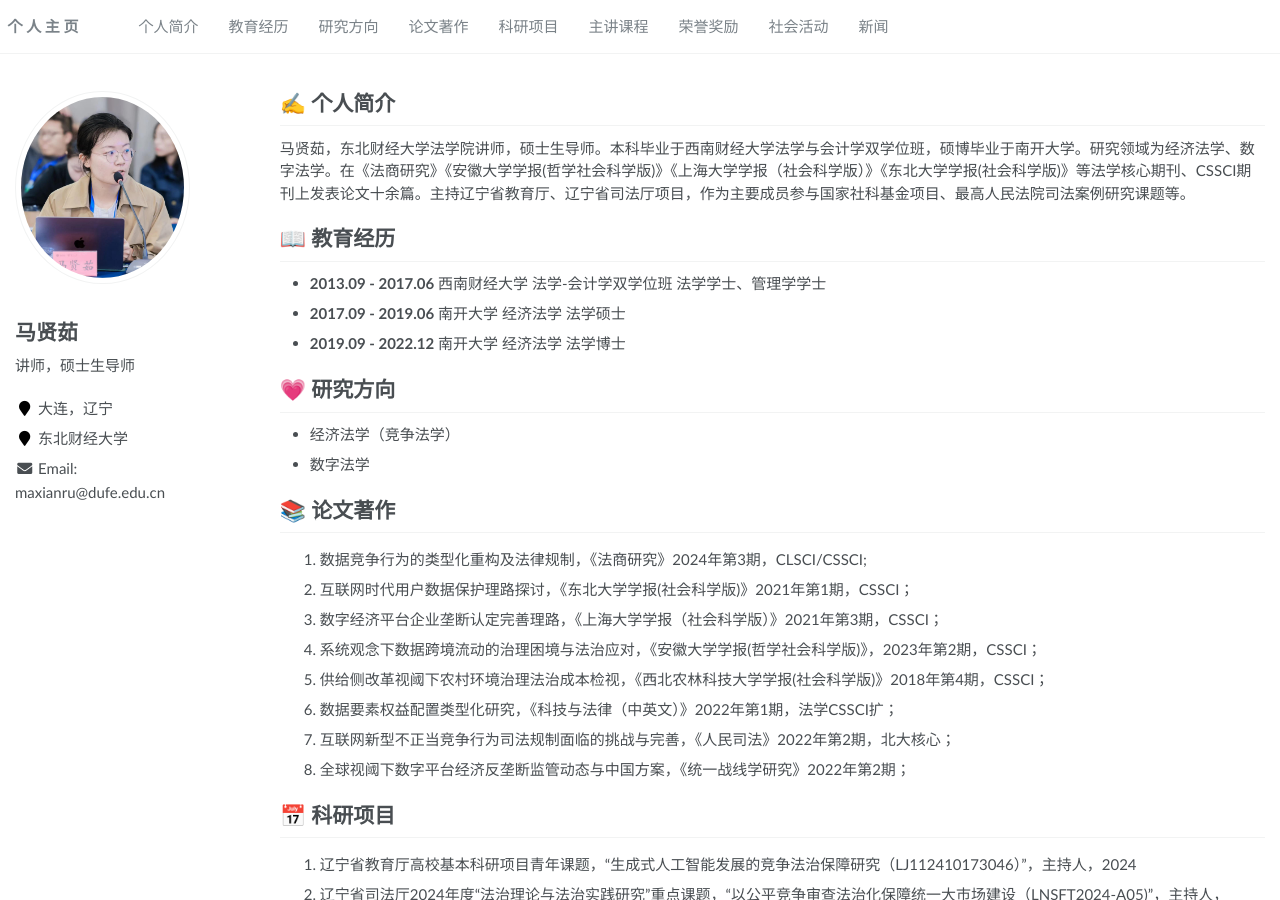
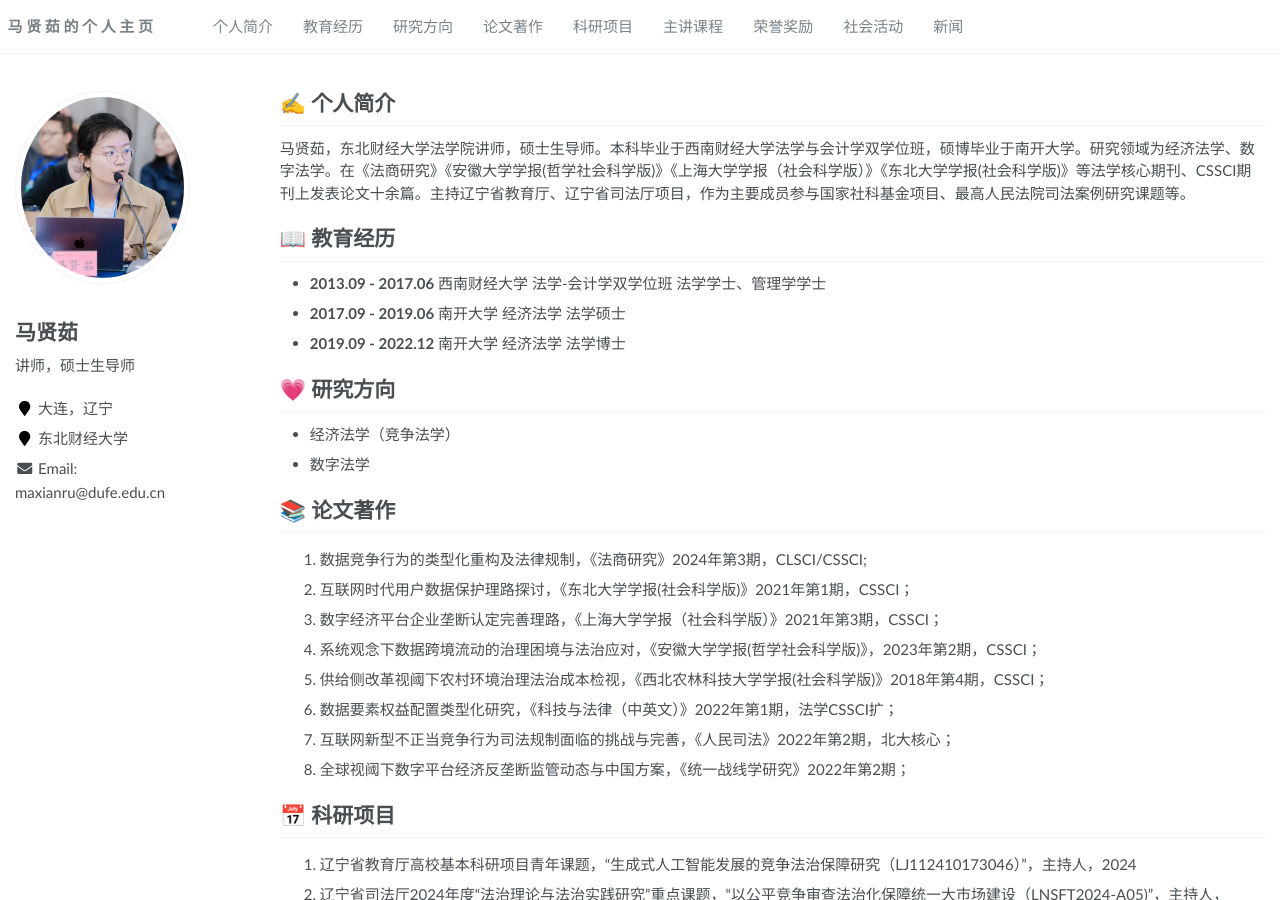
Before and after one commit to maxianru/maxianru.github.io, a Jekyll site: the page built from _pages/about.md, in a window 1280 px wide and 900 px high. Built offline with Jekyll 4.4.1, drawn with Linux system fonts in a browser that asks for light colours.

Commit message:
Update masthead.html

```diff
--- a/_includes/masthead.html
+++ b/_includes/masthead.html
@@ -4,7 +4,7 @@
       <nav id="site-nav" class="greedy-nav">
         <button><div class="navicon"></div></button>
         <ul class="visible-links">
-          <li class="masthead__menu-item masthead__menu-item--lg masthead__menu-home-item"><a href="javascript:void(0);" onclick="return false;">  个     人     主     页  </a></li>
+          <li class="masthead__menu-item masthead__menu-item--lg masthead__menu-home-item"><a href="javascript:void(0);" onclick="return false;">  马 贤 茹 的 个     人     主     页  </a></li>
           {% for link in site.data.navigation.main %}
             <li class="masthead__menu-item"><a href="{{ domain }}{{ link.url }}">{{ link.title }}</a></li>
           {% endfor %}
```
